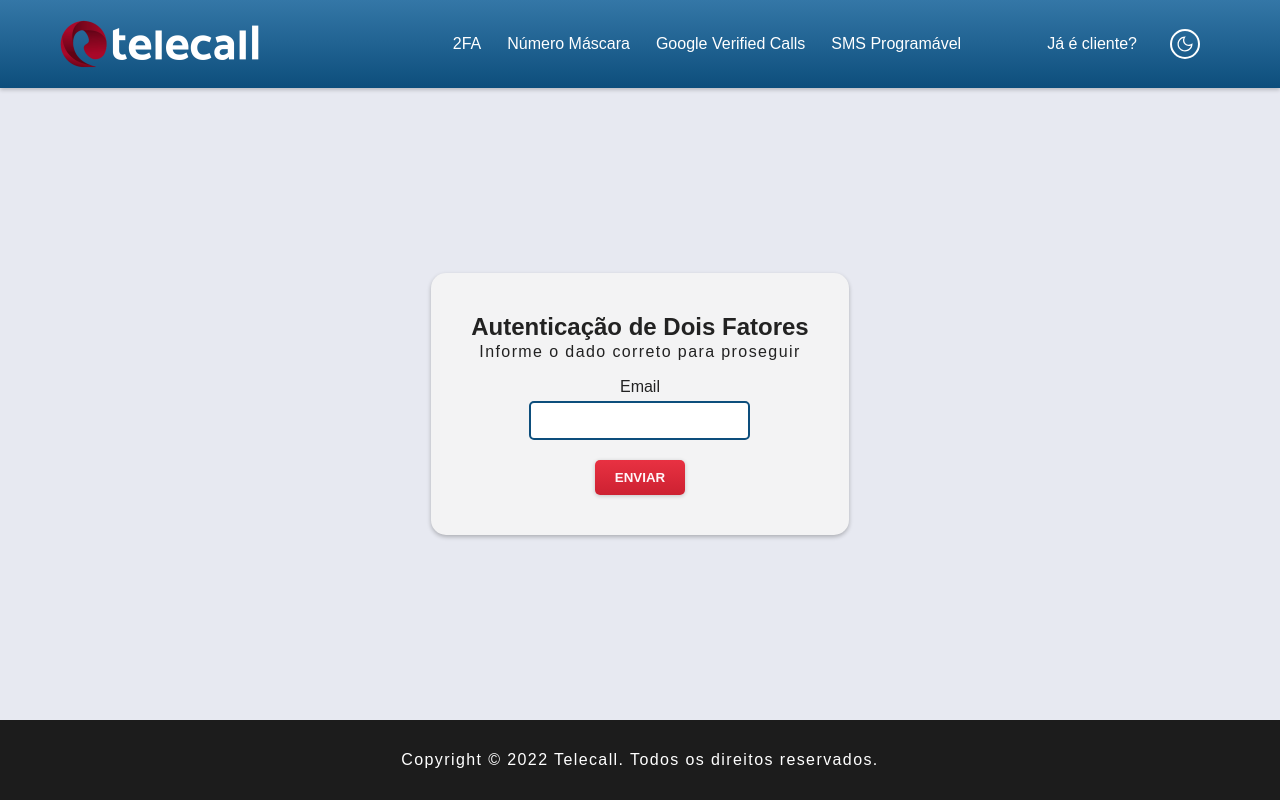
After one commit to Dithan/projeto-telecall, a PHP site: page /projeto/autenticacao.php in a window 1280 px wide. The commit adds this page. Run offline with PHP 8.4, Linux system fonts and the light colour scheme.

Commit message:
ADD: Autenticação de 2 fatores página

```diff
--- /dev/null
+++ b/autenticacao.php
@@ -0,0 +1,42 @@
+<!DOCTYPE html>
+<html lang="pt-br">
+
+<head>
+    <meta charset="UTF-8">
+    <meta http-equiv="X-UA-Compatible" content="IE=edge">
+    <meta name="viewport" content="width=device-width, initial-scale=1.0">
+    <title>Telecall- Autenticação de Dois Fatores</title>
+    <link rel="stylesheet" href="./assets/css/style.css">
+    <link rel="shortcut icon" href="./assets/media/Icons/favicon.ico" type="image/x-icon">
+</head>
+
+<body>
+    <!-- Inclui Header -->
+    <?php include('./estrutura/header.php')?>
+
+    <section class="container-redefinir">
+        <div class="conteudo-redefinir1">
+            <h1>Autenticação de Dois Fatores</h1>
+            <p>Informe o dado correto para proseguir</p>
+
+            <div class="container-form">
+                <form>
+                    <label for="redefinir">Email</label>
+                    <input type="email" id="redefinir" name="redefinir" required>
+                    <br>
+                    <!--Definir botão para submit-->
+                    <div class="enviar">
+                        <button class="btn-primario" onclick="" class="botao" >Enviar</button>
+                    </div>
+                </form>
+            </div>
+        </div>
+    </section>
+<script src="./assets/JavaScript/Redefinir.js"></script>
+
+</body>
+
+<!-- Inclui Footer -->
+<?php include('./estrutura/footer.php')?>
+
+</html>
--- a/minha-conta/conta.php
+++ b/minha-conta/conta.php
@@ -8,7 +8,7 @@ if (isset($_SESSION["Usuario"])) {
     <head>
       <meta charset="UTF-8">
       <meta name="viewport" content="width=device-width, initial-scale=1.0">
-      <title>Admin - Tellecal</title>
+      <title>Conta - Tellecal</title>
       <link rel="stylesheet" href="../assets/css/style.css">
       <link rel="shortcut icon" href="../assets/media/Icons/favicon.ico" type="image/x-icon">
       <link rel="stylesheet" href="https://cdnjs.cloudflare.com/ajax/libs/font-awesome/5.15.4/css/all.min.css" integrity="sha512-1ycn6IcaQQ40/MKBW2W4Rhis/DbILU74C1vSrLJxCq57o941Ym01SwNsOMqvEBFlcgUa6xLiPY/NS5R+E6ztJQ==" crossorigin="anonymous" referrerpolicy="no-referrer">
--- a/minha-conta/perfil.php
+++ b/minha-conta/perfil.php
@@ -8,7 +8,7 @@ if (isset($_SESSION["Usuario"])) {
     <head>
       <meta charset="UTF-8">
       <meta name="viewport" content="width=device-width, initial-scale=1.0">
-      <title>Admin - Tellecal</title>
+      <title>Perfil - Tellecal</title>
       <link rel="stylesheet" href="../assets/css/style.css">
       <link rel="shortcut icon" href="../assets/media/Icons/favicon.ico" type="image/x-icon">
       <link rel="stylesheet" href="https://cdnjs.cloudflare.com/ajax/libs/font-awesome/5.15.4/css/all.min.css" integrity="sha512-1ycn6IcaQQ40/MKBW2W4Rhis/DbILU74C1vSrLJxCq57o941Ym01SwNsOMqvEBFlcgUa6xLiPY/NS5R+E6ztJQ==" crossorigin="anonymous" referrerpolicy="no-referrer">
```
